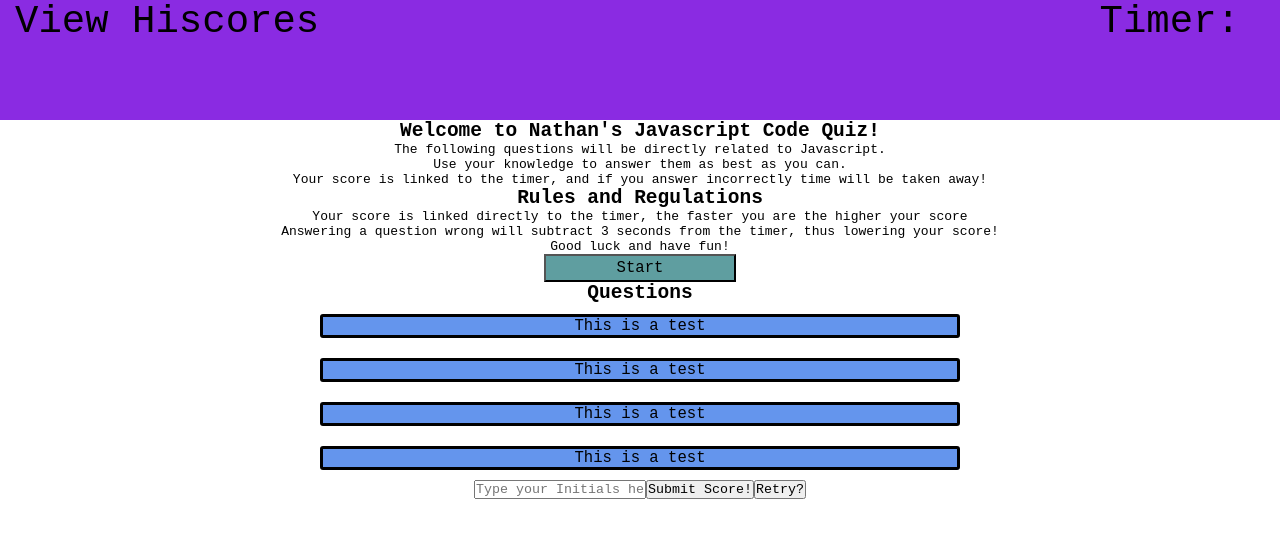
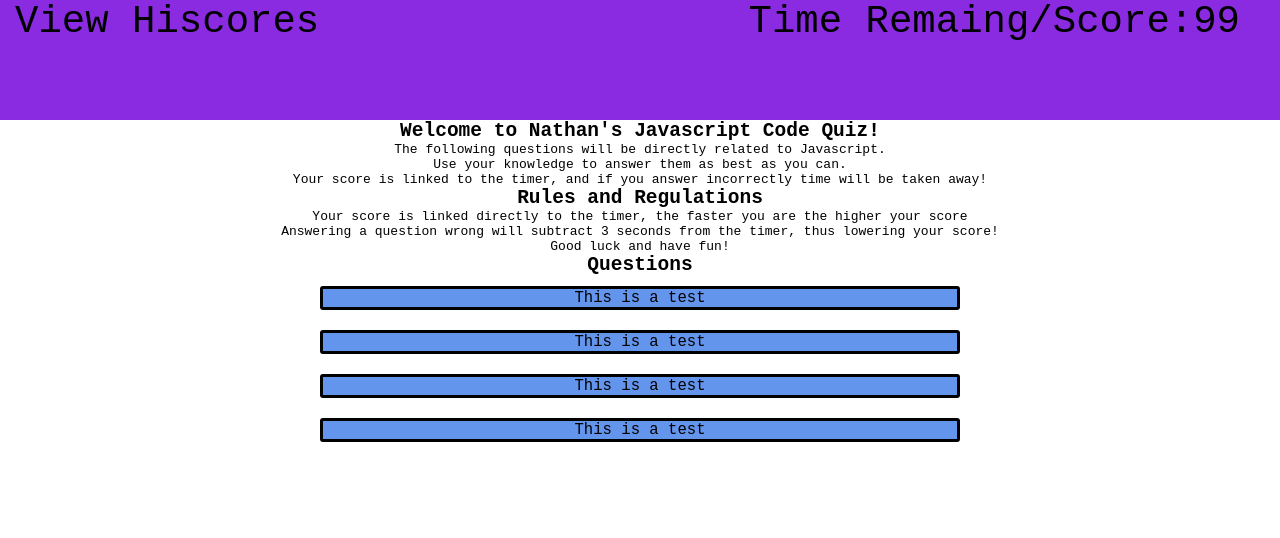
Before and after one commit to SirNathanJF/Week4HW-CodeQuiz, a plain HTML site: page index.html in a window 1280 px wide. Both pictures are taken after a click on the button "Start". Drawn offline with Linux system fonts and the light colour scheme; files whose address does not match are found by name.

Commit message:
started javascript over, added start quiz outline and made timer function

```diff
--- /dev/null
+++ b/assets/js/script.js
@@ -0,0 +1,33 @@
+let buttonOne = document.getElementById("answer1");
+let buttonTwo = document.getElementById("answer2");
+let buttonThree = document.getElementById("answer3");
+let buttonFour = document.getElementById("answer4");
+let questionHeader = document.getElementById("question_h2");
+let startButton = document.getElementById("start-button");
+let timerDisplay = document.getElementById("timer");
+let timeRemaining = 100;
+
+
+startButton.addEventListener("click", startQuiz)
+
+function startQuiz(){
+    startButton.classList.add("hidden");
+    questionHeader.classList.remove("hidden");
+    buttonOne.classList.remove("hidden");
+    buttonTwo.classList.remove("hidden");
+    buttonThree.classList.remove("hidden");
+    buttonFour.classList.remove("hidden");
+
+    beginTimer();
+}
+
+function beginTimer(){
+    setInterval(function(){
+        if (timeRemaining <= 0){
+            clearInterval(timeLeft = 0);
+        };
+
+        timerDisplay.innerHTML = ("Time Remaing/Score:" + timeRemaining);
+        timeRemaining -=1;
+    }, 1000);
+};
--- a/index.html
+++ b/index.html
@@ -30,20 +30,20 @@
             </section>
         </article>
 
-        <article id="questions" class="hidden">
-            <h2 id="question_h2">Questions</h2>
+        <article class="hidden" id="questions">
+            <h2 id="question_h2" class ="hidden">Questions</h2>
             <section class="question-buttons">
-                <button class="answer" id="answer1" data-number="1">This is a test</button>
-                <button class="answer" id="answer2" data-number="2">This is a test</button>
-                <button class="answer" id="answer3" data-number="3">This is a test</button>
-                <button class="answer" id="answer4" data-number="4">This is a test</button>
+                <button class="hidden" class="answer" id="answer1" data-number="1">This is a test</button>
+                <button class="hidden" class="answer" id="answer2" data-number="2">This is a test</button>
+                <button class="hidden" class="answer" id="answer3" data-number="3">This is a test</button>
+                <button class="hidden" class="answer" id="answer4" data-number="4">This is a test</button>
             </section>
         </article>
 
         <article id="game-over" class="hidden">
-            <input type="text" id="initials" placeholder="Type your Initials here">
-            <button class="submit_score" id="submit-button">Submit Score!</button>
-            <button class="submit-score" id="retry-button">Retry?</button>
+            <input type="text" class ="hidden" id="initials" placeholder="Type your Initials here">
+            <button class="hidden" class="submit_score" id="submit-button">Submit Score!</button>
+            <button class="hidden" class="submit-score" id="retry-button">Retry?</button>
         </article>
 
         <article class="hidden" id="wrong-or-correct">
```
Also changed, not shown: script.js (deleted).
